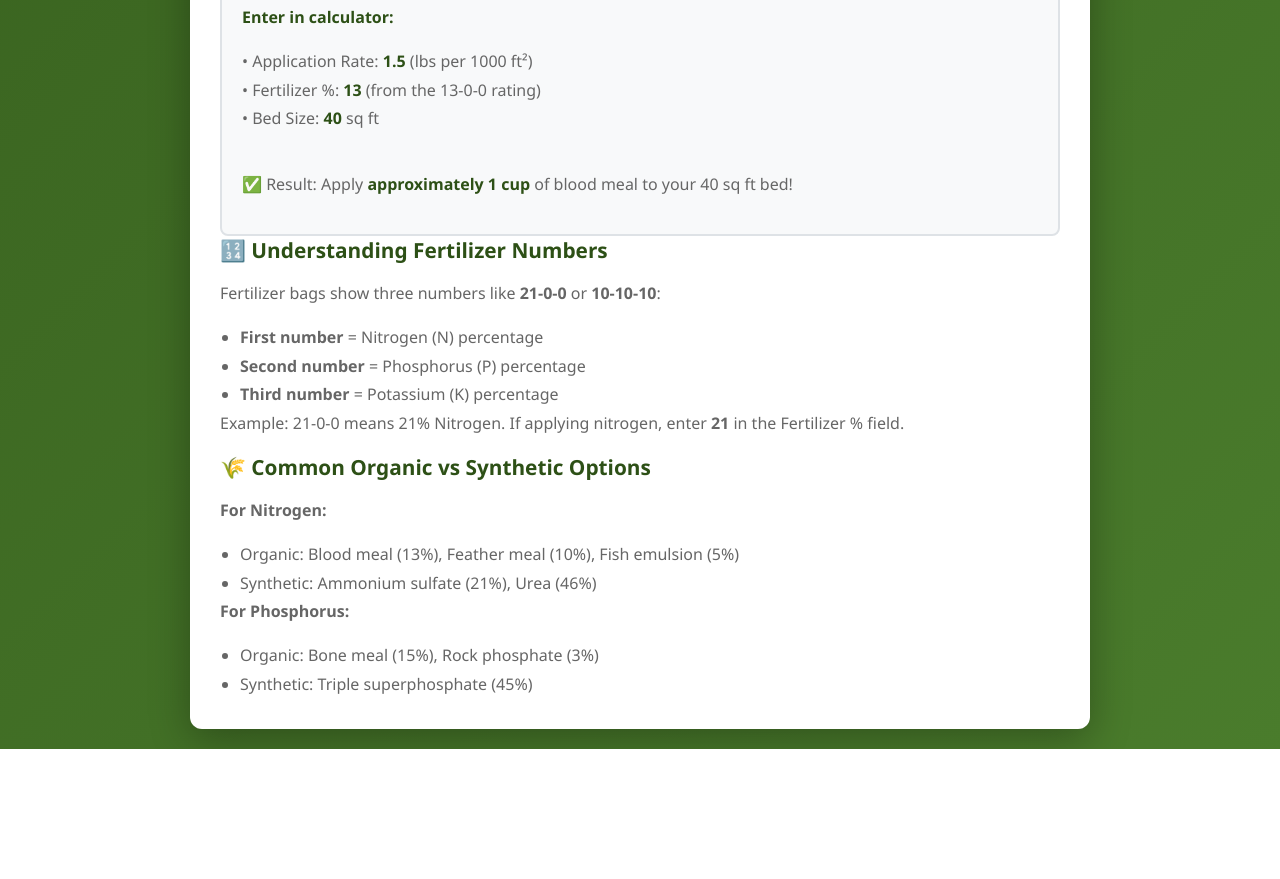
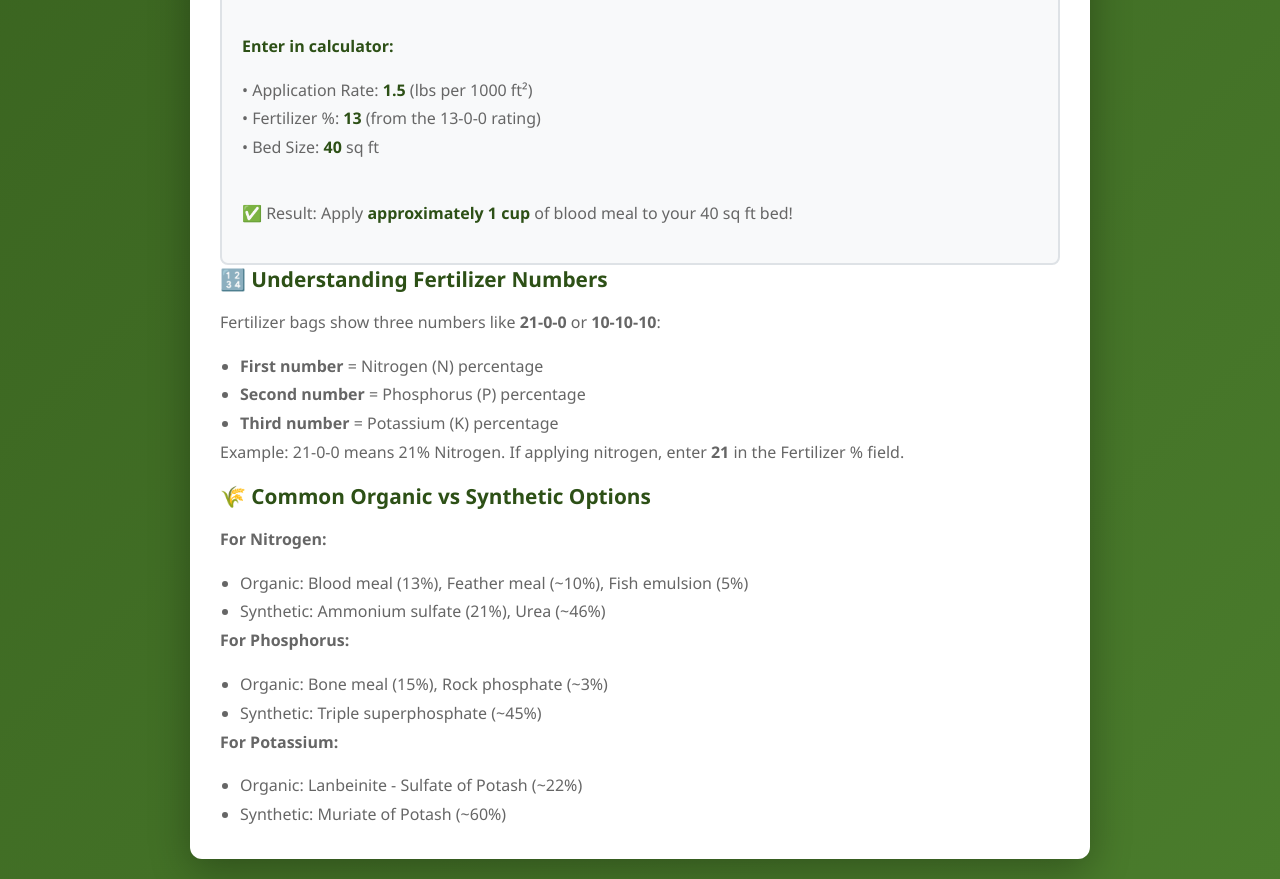
Before and after one commit to Fertilizer-Calculator/Fertilizer-Calculator, a plain HTML site: page index.html in a window 1280 px wide. Shown: the part 2077-2956 px from the top of the page. Before the commit the page ends 2826 px from the top, so only its background shows below. Drawn offline with Linux system fonts and the light colour scheme.

Commit message:
Update index.html

```diff
--- a/index.html
+++ b/index.html
@@ -434,7 +434,7 @@
             <div class="info-box">
                 <h4>💡 Pro Tips</h4>
                 <ul>
-                    <li><strong>ALWAYS - Read the safety instructions on the fertilizer package</strong> Follow them exactly</li>
+                    <li><strong>ALWAYS - READ THE LABEL on fertilizer package</strong> Note the % N-P-K and follow all handling, storage and safety instructions</li>
                     <li><strong>Measuring cups and spoons work great</strong> Label them - For Garden Use Only</li>
                     <li><strong>Use a kitchen scale</strong> for amounts over 1 pound (Clean thoroughly after use)</li>
                     <li><strong>Apply evenly</strong> by dividing your bed into sections</li>
@@ -474,13 +474,18 @@
             <h3>🌾 Common Organic vs Synthetic Options</h3>
             <p><strong>For Nitrogen:</strong></p>
             <ul>
-                <li>Organic: Blood meal (13%), Feather meal (10%), Fish emulsion (5%)</li>
-                <li>Synthetic: Ammonium sulfate (21%), Urea (46%)</li>
+                <li>Organic: Blood meal (13%), Feather meal (~10%), Fish emulsion (5%)</li>
+                <li>Synthetic: Ammonium sulfate (21%), Urea (~46%)</li>
             </ul>
             <p><strong>For Phosphorus:</strong></p>
             <ul>
-                <li>Organic: Bone meal (15%), Rock phosphate (3%)</li>
-                <li>Synthetic: Triple superphosphate (45%)</li>
+                <li>Organic: Bone meal (15%), Rock phosphate (~3%)</li>
+                <li>Synthetic: Triple superphosphate (~45%)</li>
+            </ul>
+            <p><strong>For Potassium:</strong></p>
+            <ul>
+                <li>Organic: Lanbeinite - Sulfate of Potash (~22%)</li>
+                <li>Synthetic: Muriate of Potash (~60%)</li>
             </ul>
         </div>
     </div>
```
